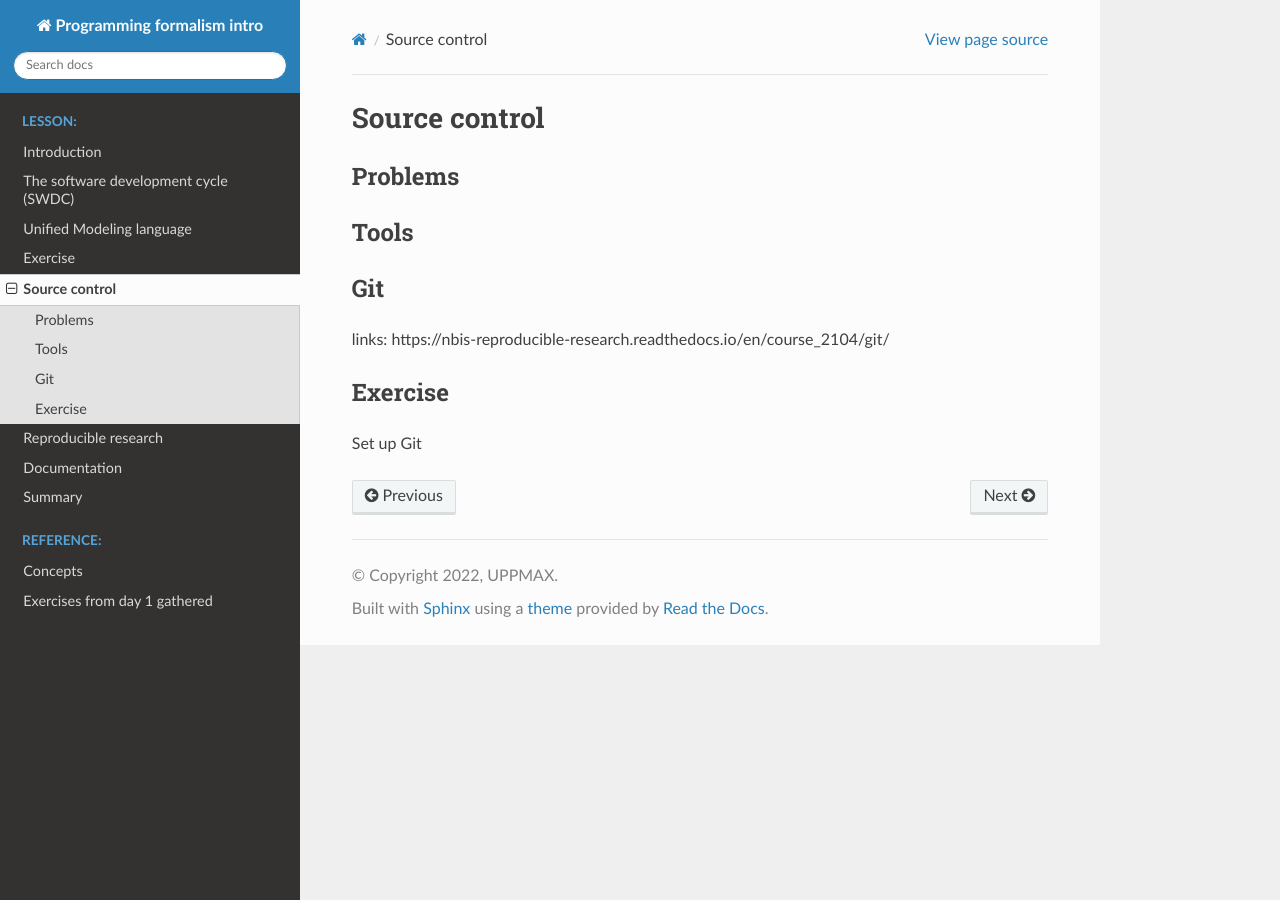
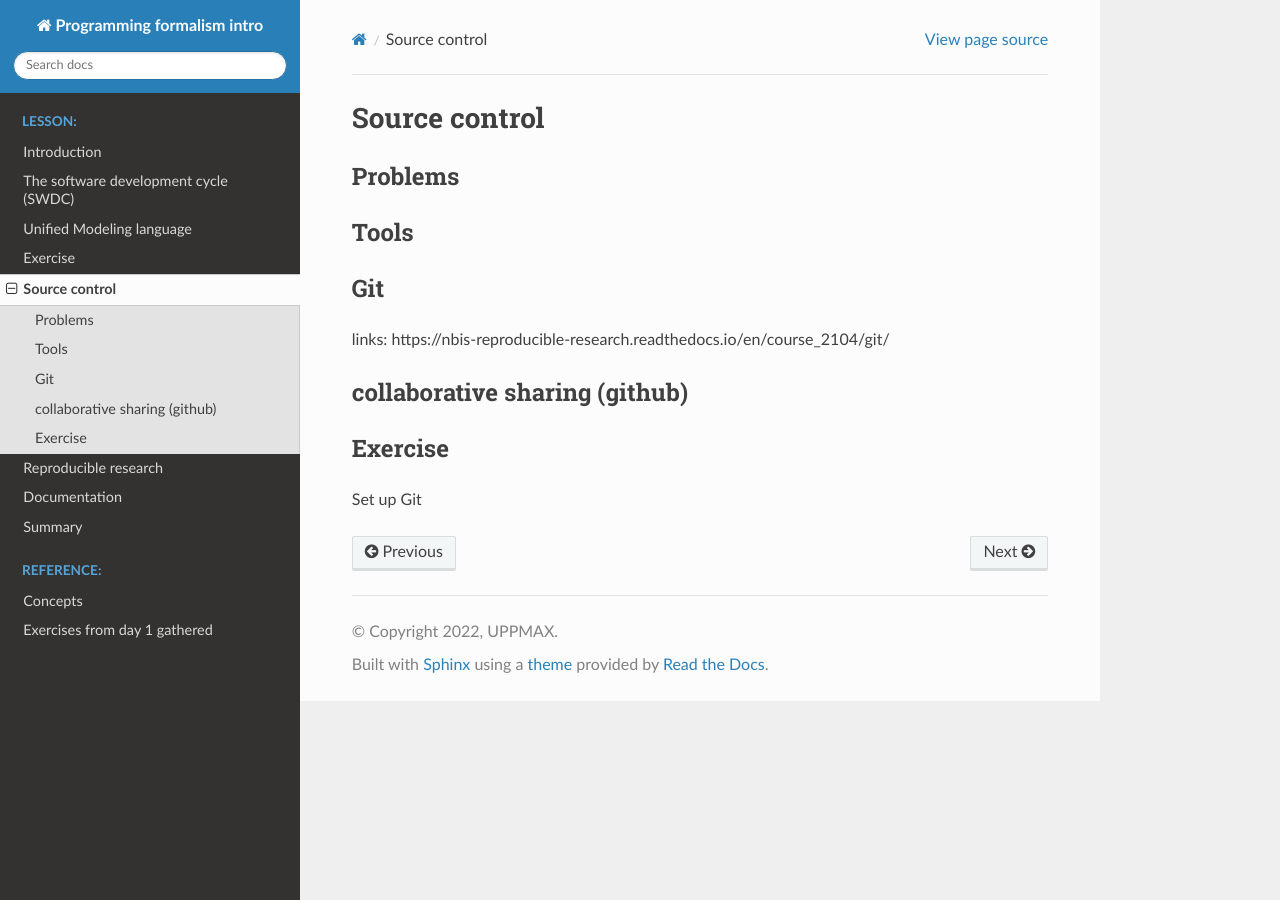
Before and after one commit to UPPMAX/programming_formalisms_intro, a Sphinx documentation site: the page built from doc/sourcecontrol.md, in a window 1280 px wide. Built offline with Sphinx 7.4.7 and the Read the Docs theme 2.0.0, drawn with Linux system fonts in a browser that asks for light colours.

Commit message:
Update sourcecontrol.md

```diff
--- a/doc/sourcecontrol.md
+++ b/doc/sourcecontrol.md
@@ -7,6 +7,7 @@
 ## Git
 links: https://nbis-reproducible-research.readthedocs.io/en/course_2104/git/
 
+## collaborative sharing (github)
 
 ## Exercise
 Set up Git
```
